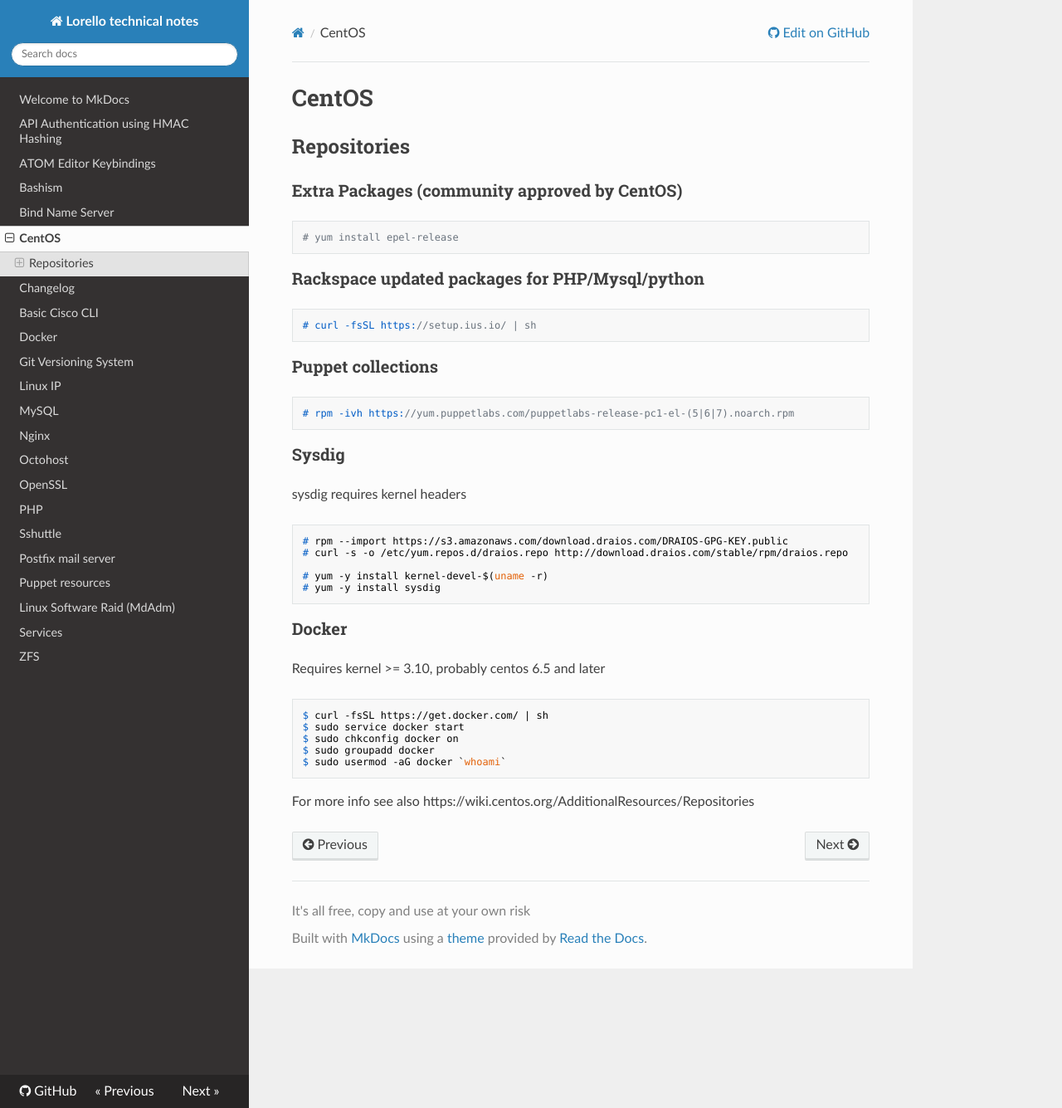
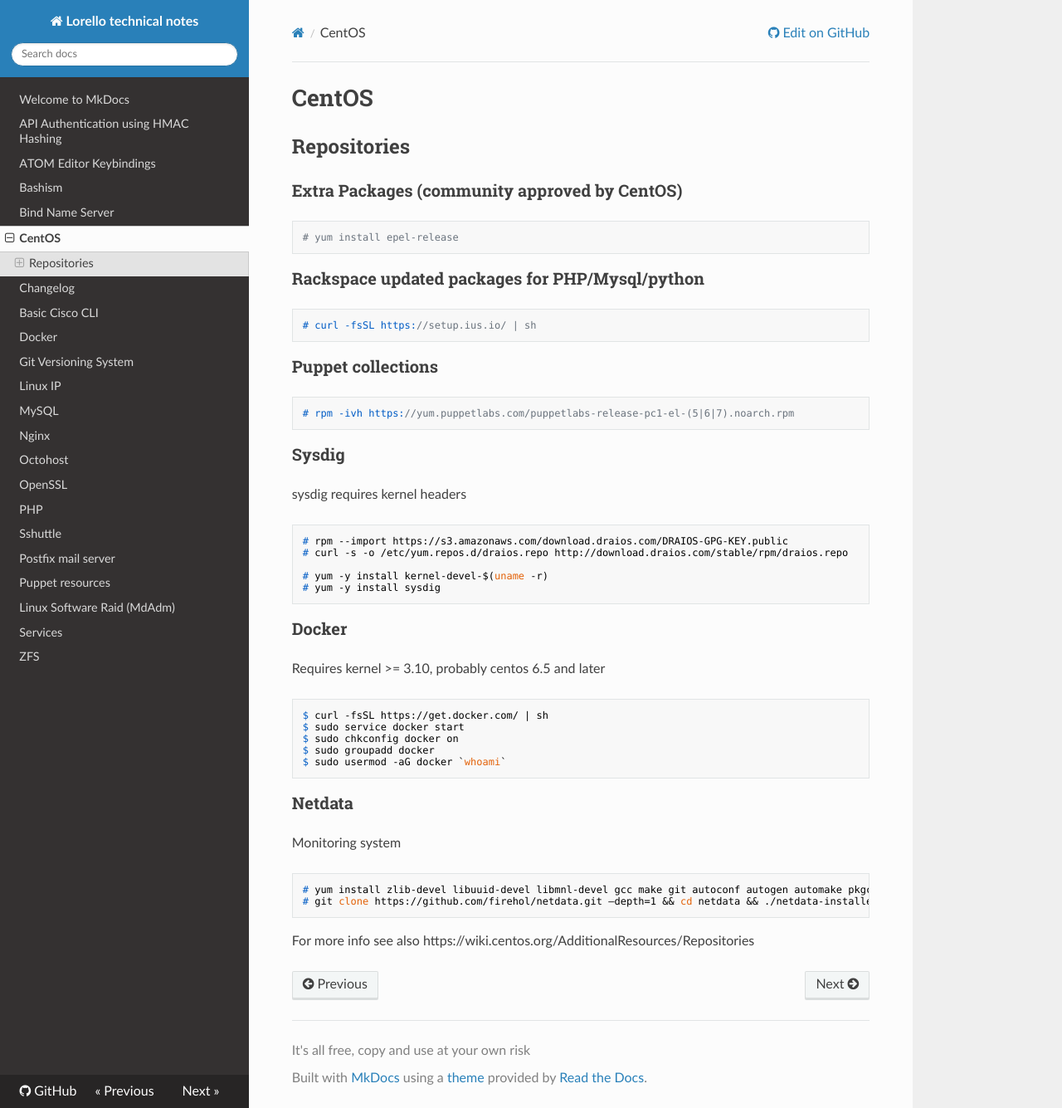
Before and after one commit to lorello/lorello.github.io, an MkDocs documentation site: the page built from docs/centos.md, in a window 1280 px wide and 1335 px high. Shown: the whole window at 83% size. Built offline with MkDocs 1.6.1, drawn with Linux system fonts in a browser that asks for light colours; nearby versions of some CDN libraries.

Commit message:
added netdata monitoring system setup

```diff
--- a/docs/centos.md
+++ b/docs/centos.md
@@ -34,4 +34,12 @@
     $ sudo groupadd docker
     $ sudo usermod -aG docker `whoami`
 
+### Netdata
+
+Monitoring system
+
+    # yum install zlib-devel libuuid-devel libmnl-devel gcc make git autoconf autogen automake pkgconfig
+    # git clone https://github.com/firehol/netdata.git –depth=1 && cd netdata && ./netdata-installer.sh
+
+
 For more info see also https://wiki.centos.org/AdditionalResources/Repositories
```
